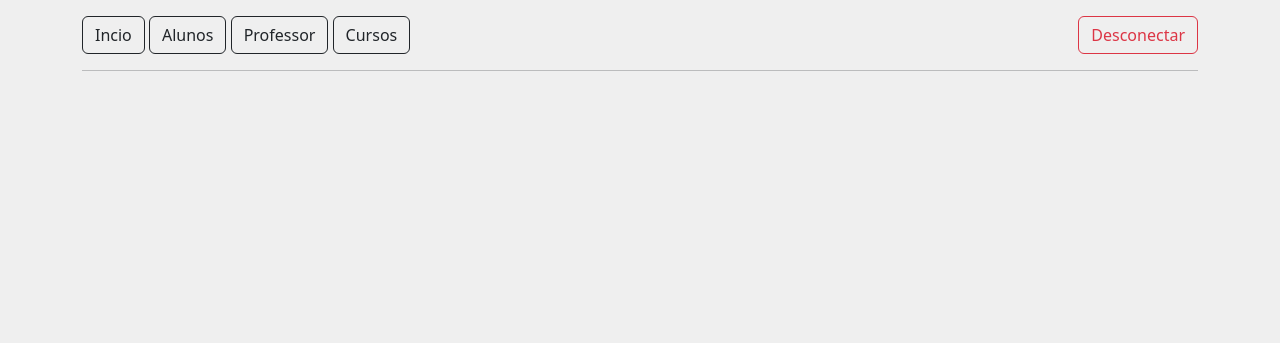
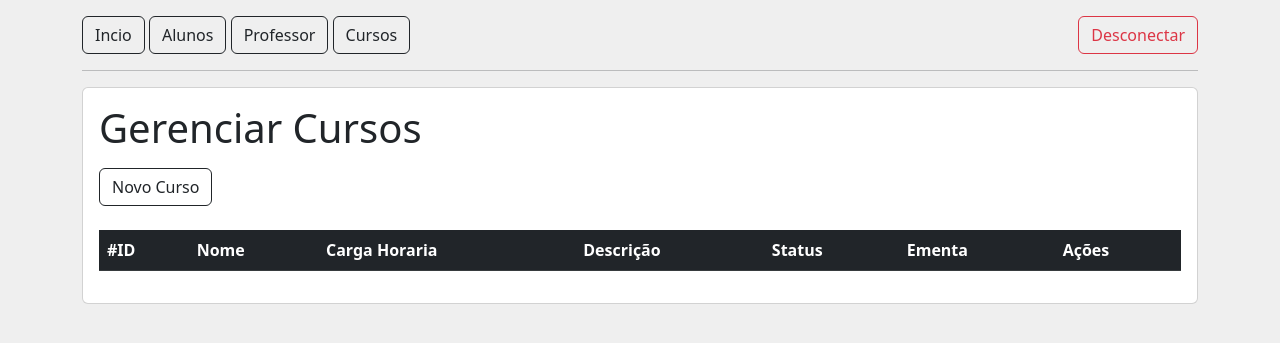
Before and after one commit to SaorCampos/crud-php-oo, a PHP site: page /cursos/listar in a window 1280 px wide. Shown: the top 343 px of the page. Run offline with PHP 8.4, Linux system fonts and the light colour scheme; lists and menus that the app fills with data are empty.

Commit message:
criado as tabelas de professores e curso

```diff
--- a/Views/aluno/listar.phtml
+++ b/Views/aluno/listar.phtml
@@ -1,7 +1,7 @@
 <section class="mt-3 card card-body">
     <h1>Gerenciar Alunos</h1>
     <div class="mt-2">
-        <a href="/alunos/novo" class="btn btn-outline-dark">Novo ALuno</a>
+        <a href="/alunos/novo" class="btn btn-outline-dark">Novo Aluno</a>
     </div>
     <table class="table table-striped table-hover mt-4">
         <thead class="table-dark">
@@ -11,6 +11,9 @@
                 <th>Matricula</th>
                 <th>CPF</th>
                 <th>Email</th>
+                <th>Gênero</th>
+                <th>Status</th>
+                <th>Data de Nascimento</th>
                 <th>Ações</th>
             </tr>
         </thead>
--- a/Views/curso/listar.phtml
+++ b/Views/curso/listar.phtml
@@ -0,0 +1,22 @@
+<section class="mt-3 card card-body">
+    <h1>Gerenciar Cursos</h1>
+    <div class="mt-2">
+        <a href="/alunos/novo" class="btn btn-outline-dark">Novo Curso</a>
+    </div>
+    <table class="table table-striped table-hover mt-4">
+        <thead class="table-dark">
+            <tr>
+                <th>#ID</th>
+                <th>Nome</th>
+                <th>Carga Horaria</th>
+                <th>Descrição</th>
+                <th>Status</th>
+                <th>Ementa</th>
+                <th>Ações</th>
+            </tr>
+        </thead>
+        <tbody>
+
+        </tbody>
+    </table>
+</section>
```
Also changed, not shown: Views/aluno/teste.phtml (deleted, +0 -36 lines), db.sql (+23 -0 lines), README.md (added).
